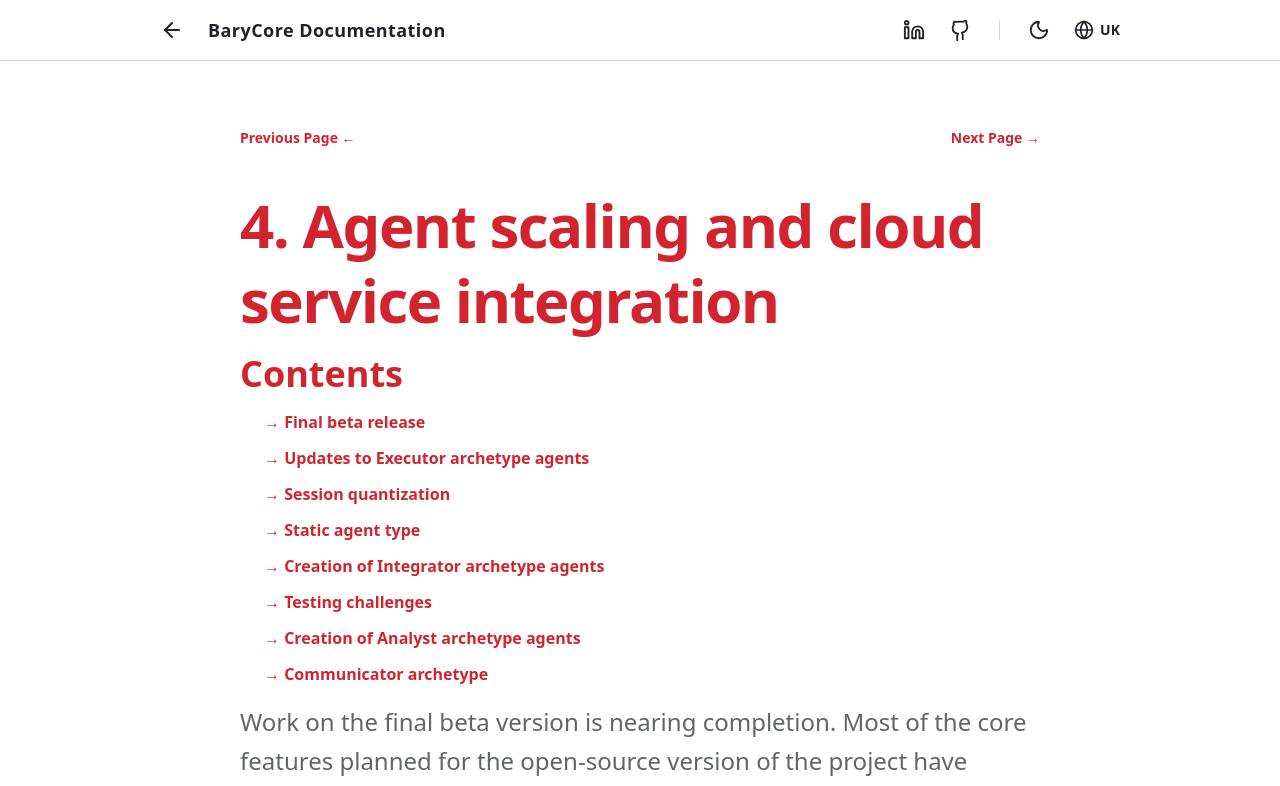
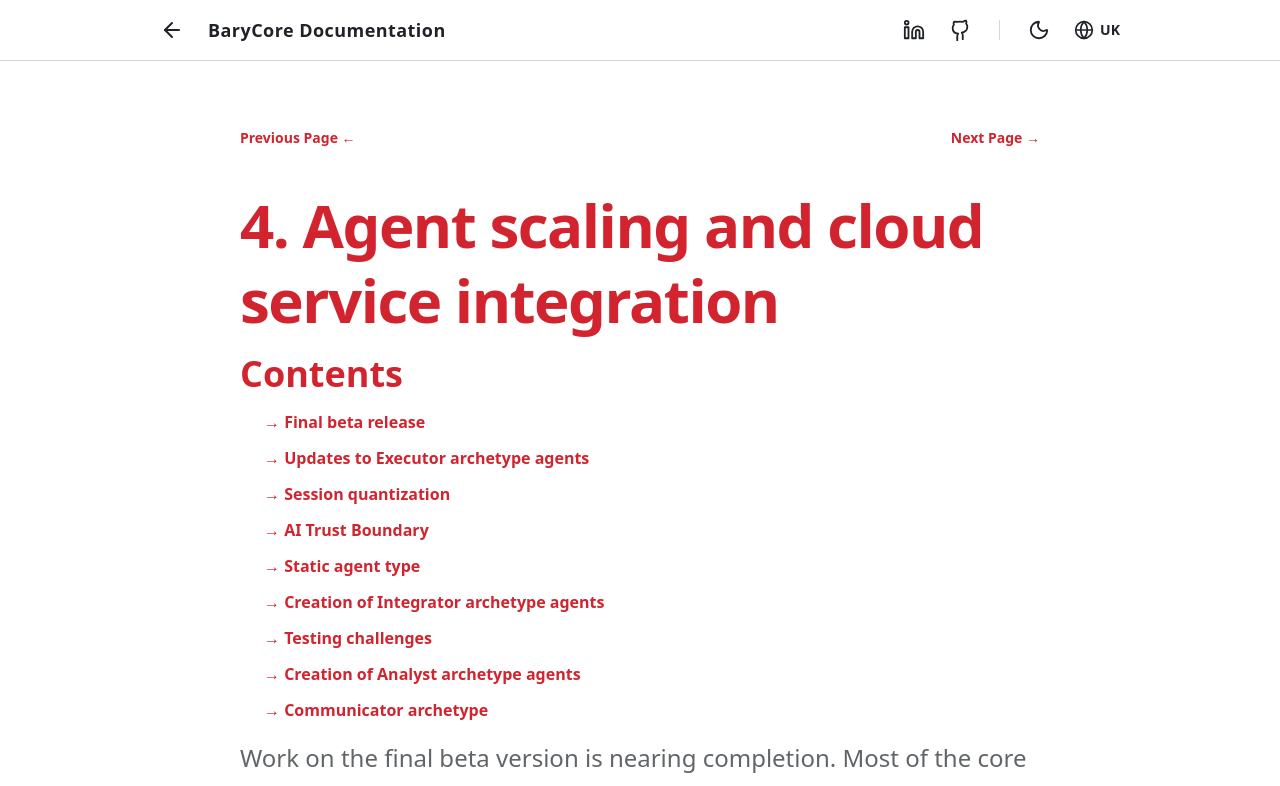
Before and after one commit to Valerchykld3/NovTech, a Next.js app: page /BaryCore/en/p4 in a window 1280 px wide. Shown: the top 786 px of the page. Built offline with nearby package versions, Linux system fonts and the light colour scheme.

Commit message:
BaryCore Edting 2

```diff
--- a/app/BaryCore/en/p4/page.tsx
+++ b/app/BaryCore/en/p4/page.tsx
@@ -40,6 +40,9 @@ export default function Home() {
                             </li>
                             <li>
                                 <Link href="#Ch2" className="text-18px font-semibold text-primary hover:underline w-fit transition-all">&rarr; {t.a3}</Link>
+                            </li>
+                            <li>
+                                <Link href="#Ch2.5" className="text-18px font-semibold text-primary hover:underline w-fit transition-all">&rarr; {t.a03}</Link>
                             </li>
                             <li>
                                 <Link href="#Ch3" className="text-18px font-semibold text-primary hover:underline w-fit transition-all">&rarr; {t.a4}</Link>
--- a/app/BaryCore/uk/p4/page.tsx
+++ b/app/BaryCore/uk/p4/page.tsx
@@ -40,6 +40,9 @@ export default function Home() {
                             </li>
                             <li>
                                 <Link href="#Ch2" className="text-18px font-semibold text-primary hover:underline w-fit transition-all">&rarr; {t.a3}</Link>
+                            </li>
+                            <li>
+                                <Link href="#Ch2.5" className="text-18px font-semibold text-primary hover:underline w-fit transition-all">&rarr; {t.a03}</Link>
                             </li>
                             <li>
                                 <Link href="#Ch3" className="text-18px font-semibold text-primary hover:underline w-fit transition-all">&rarr; {t.a4}</Link>
--- a/lang/BaryCore/en.json
+++ b/lang/BaryCore/en.json
@@ -160,6 +160,7 @@
     "a1": "Final beta release",
     "a2": "Updates to Executor archetype agents",
     "a3": "Session quantization",
+    "a03": "AI Trust Boundary",
     "a4": "Static agent type",
     "a5": "Creation of Integrator archetype agents",
     "a6": "Testing challenges",
```
Also changed, not shown: lang/BaryCore/uk.json.
